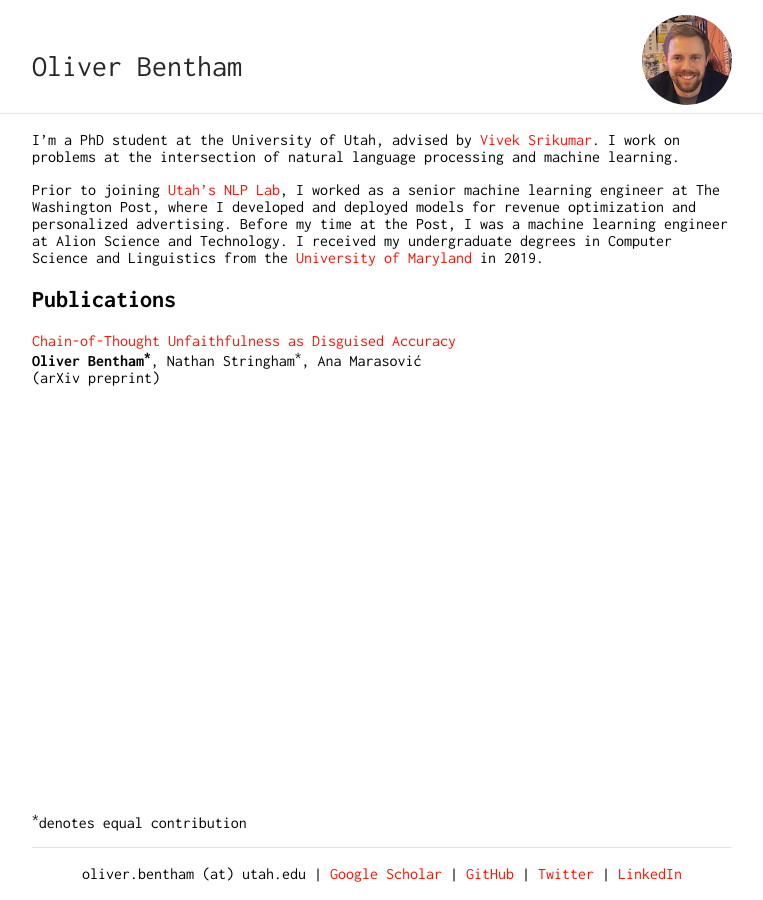
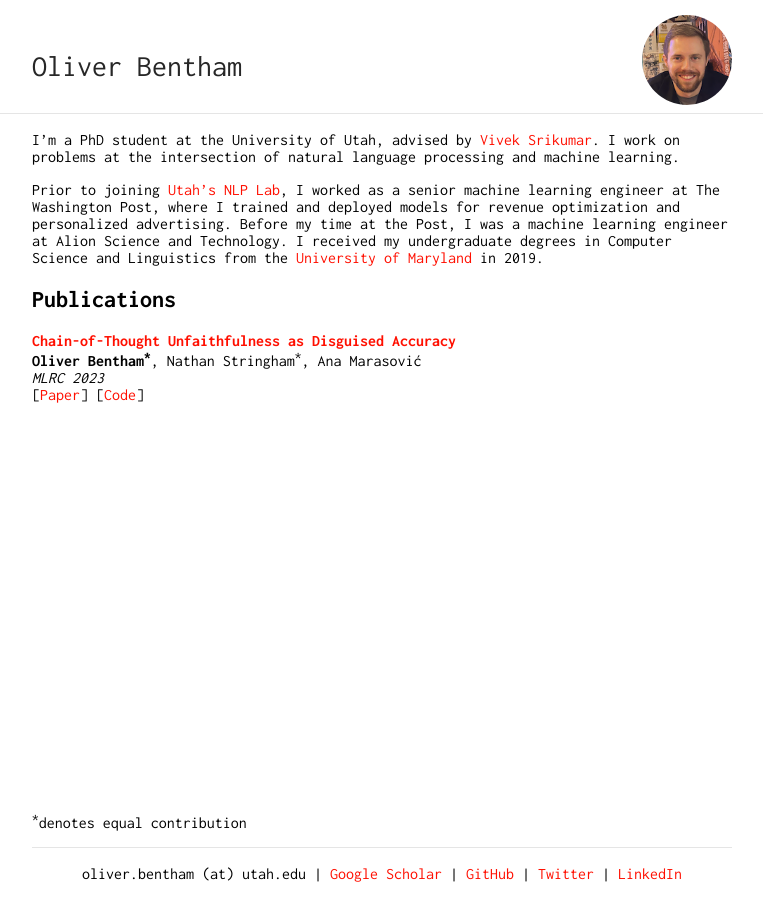
Before and after one commit to obentham/oliverbentham, a Jekyll site: the page built from index.md, in a window 1280 px wide. Shown: the whole page, without its empty margins (258-1021 px from the left). Built offline with Jekyll 4.4.1, drawn with Linux system fonts in a browser that asks for light colours.

Commit message:
"Chain-of-Thought Unfaithfulness as Disguised Accuracy" accepted

```diff
--- a/_sass/_style.scss
+++ b/_sass/_style.scss
@@ -24,6 +24,9 @@ hr {
     height: 0;
     border-top: 1px solid rgba(0, 0, 0, 0.1);
     border-bottom: 1px solid rgba(255, 255, 255, 0.3);
+}
+.paper-title {
+    color: $accent;
 }
 
 /* Navbar */
--- a/index.md
+++ b/index.md
@@ -4,11 +4,12 @@ layout: default
 
 I'm a PhD student at the University of Utah, advised by [Vivek Srikumar](https://svivek.com/). I work on problems at the intersection of natural language processing and machine learning.
 
-Prior to joining [Utah's NLP Lab](https://nlp.cs.utah.edu/), I worked as a senior machine learning engineer at The Washington Post, where I developed and deployed models for revenue optimization and personalized advertising. Before my time at the Post, I was a machine learning engineer at Alion Science and Technology. I received my undergraduate degrees in Computer Science and Linguistics from the [University of Maryland](https://umd.edu/) in 2019.
+Prior to joining [Utah's NLP Lab](https://nlp.cs.utah.edu/), I worked as a senior machine learning engineer at The Washington Post, where I trained and deployed models for revenue optimization and personalized advertising. Before my time at the Post, I was a machine learning engineer at Alion Science and Technology. I received my undergraduate degrees in Computer Science and Linguistics from the [University of Maryland](https://umd.edu/) in 2019.
 
 
 ## Publications
 
-[Chain-of-Thought Unfaithfulness as Disguised Accuracy](https://arxiv.org/abs/2402.14897) \\
+<span class="paper-title">**Chain-of-Thought Unfaithfulness as Disguised Accuracy**</span> \\
 **Oliver Bentham<sup>\*</sup>**, Nathan Stringham<sup>\*</sup>, Ana Marasović \\
-(arXiv preprint)
+*MLRC 2023* \\
+[[Paper](https://arxiv.org/abs/2402.14897)] [[Code](https://github.com/utahnlp/cot_disguised_accuracy)]
```
